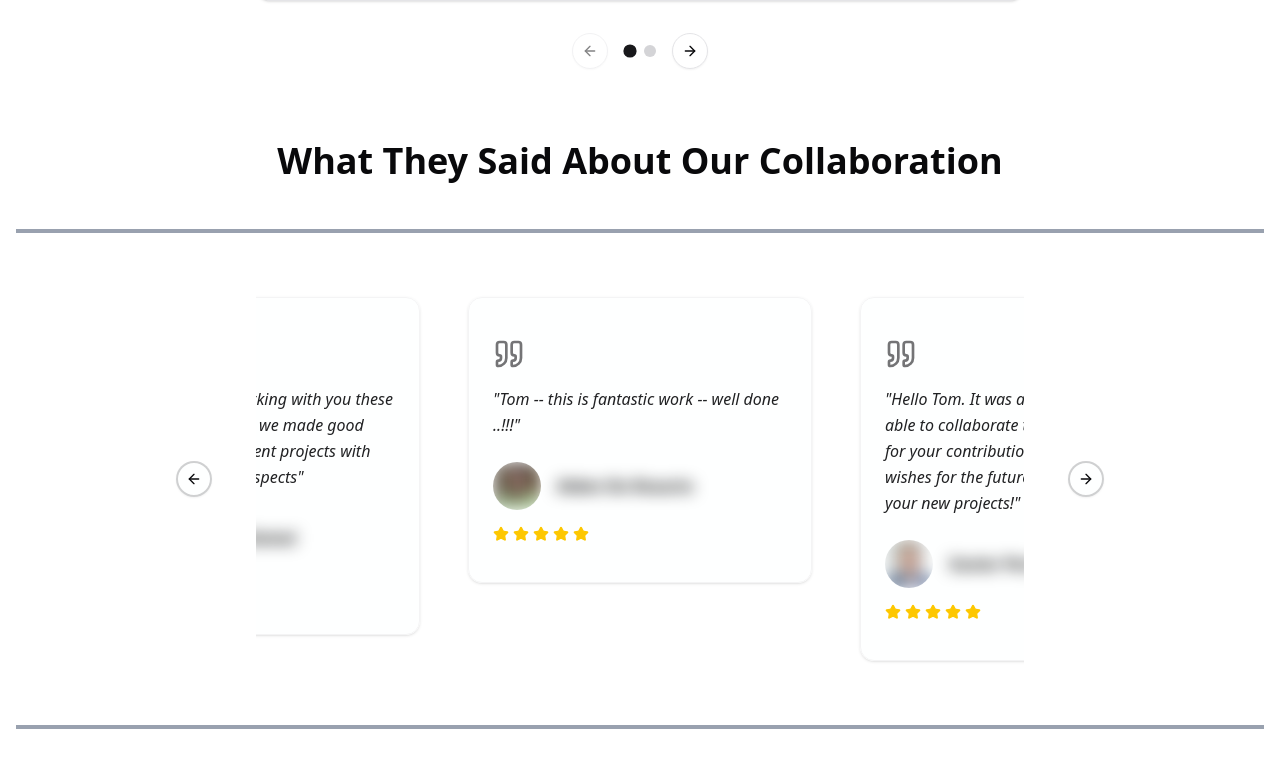
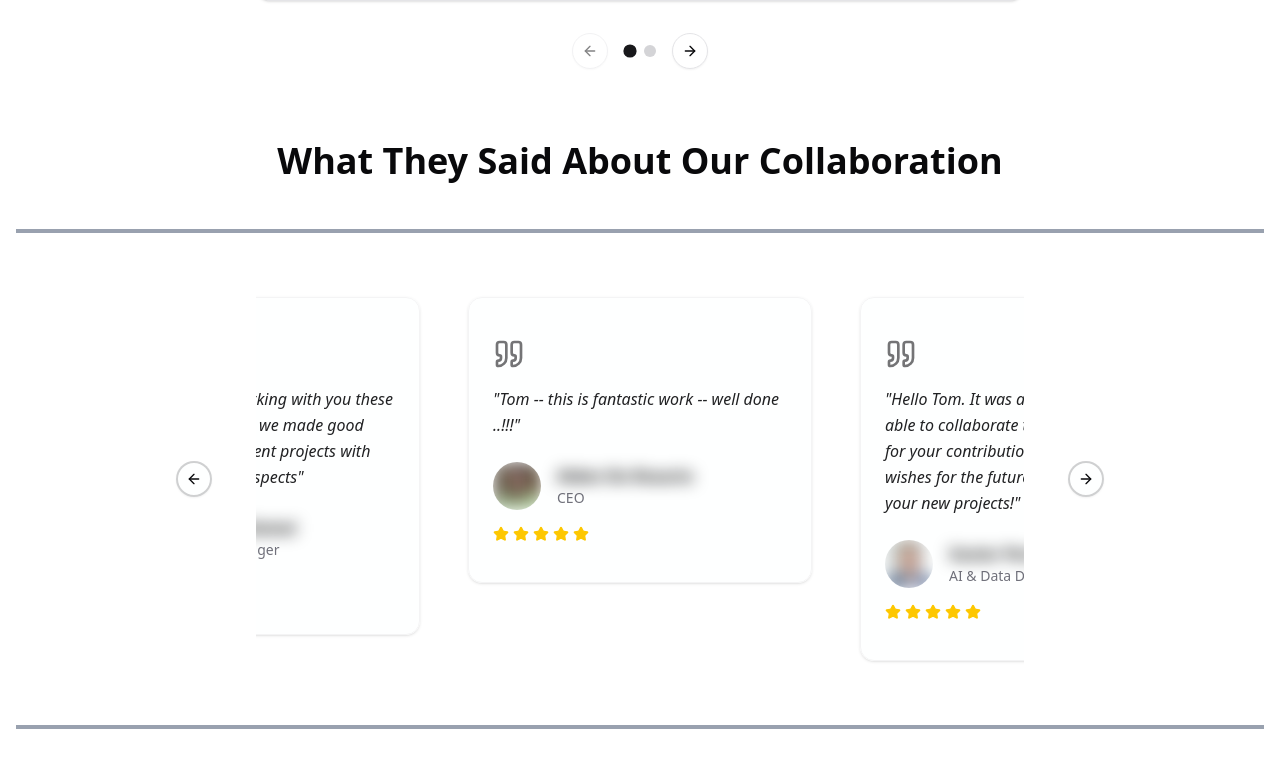
Before and after one commit to tkeldenich/portfolio, a Next.js app: page / in a window 1280 px wide. Shown: the part 1956-2724 px from the top of the page. Built offline with nearby package versions, Linux system fonts and the light colour scheme.

Commit message:
adding role and overlay menu

```diff
--- a/components/ClientTestimonials.tsx
+++ b/components/ClientTestimonials.tsx
@@ -18,7 +18,7 @@ const testimonials = [
   {
     id: 1,
     name: "Alden Do Rosario",
-    //role: "Project Manager",
+    role: "CEO",
     //company: "Tech Solutions Inc.",
     image: "/images/clients/profile/alden.webp",
     message: "Tom -- this is fantastic work -- well done ..!!!",
@@ -27,7 +27,7 @@ const testimonials = [
   {
     id: 2,
     name: "Xavier Perrotton",
-    //role: "Lead Developer",
+    role: "AI & Data Director",
     //company: "Valeo",
     image: "/images/clients/profile/xavier.webp",
     message: "Hello Tom. It was a real pleasure to be able to collaborate together, thank you for your contributions to Valeo! Best wishes for the future, lots of success in your new projects!",
@@ -36,7 +36,7 @@ const testimonials = [
   {
     id: 3,
     name: "Stéphane Doinel",
-    //role: "Product Manager",
+    role: "Product Manager",
     //company: "Innovation Labs",
     image: "/images/clients/profile/stephane.webp",
     message: "It was really nice working with you these last few weeks, I think we made good progress on the different projects with good deployment prospects",
@@ -173,6 +173,9 @@ export default function ClientTestimonials() {
                             <h4 className="font-bold text-foreground text-sm md:text-base truncate blur-sm">
                               {testimonial.name}
                             </h4>
+                            <p className="text-xs md:text-sm text-muted-foreground truncate">
+                              {testimonial.role}
+                            </p>
                           </div>
                         </div>
 
--- a/components/TopMenu.tsx
+++ b/components/TopMenu.tsx
@@ -18,7 +18,7 @@ const TopMenu: React.FC<TopMenuProps> = ({ name, imageUrl }) => {
         .toUpperCase();
 
     return (
-        <header className="flex items-center justify-between p-4 border-b bg-card sticky top-0 z-10">
+        <header className="flex items-center justify-between p-4 border-b bg-card sticky top-0 z-50">
             <div className="flex items-center gap-3">
                 <Avatar className="w-8 h-8">
                     {imageUrl && <AvatarImage src={imageUrl} alt={name} />}
```
